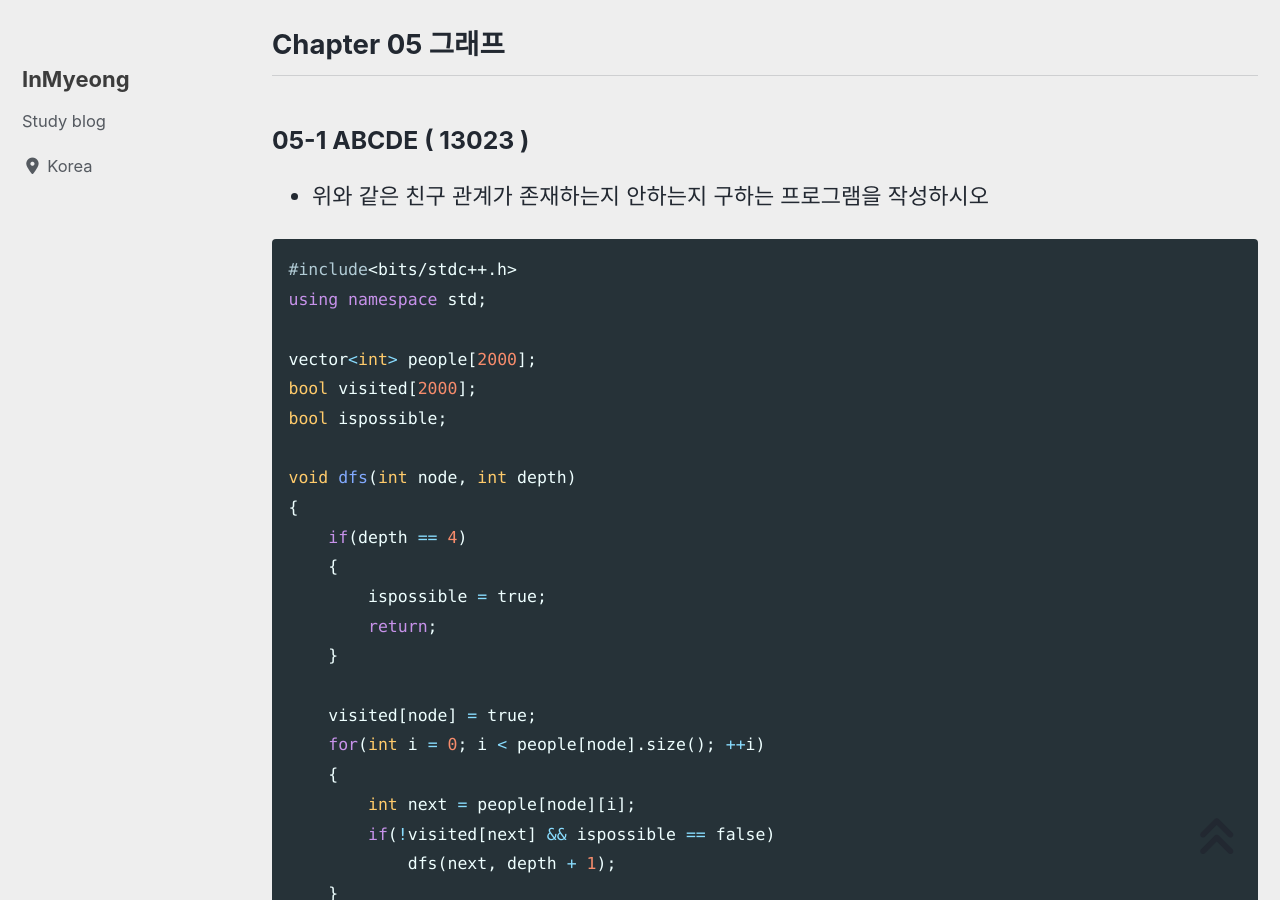
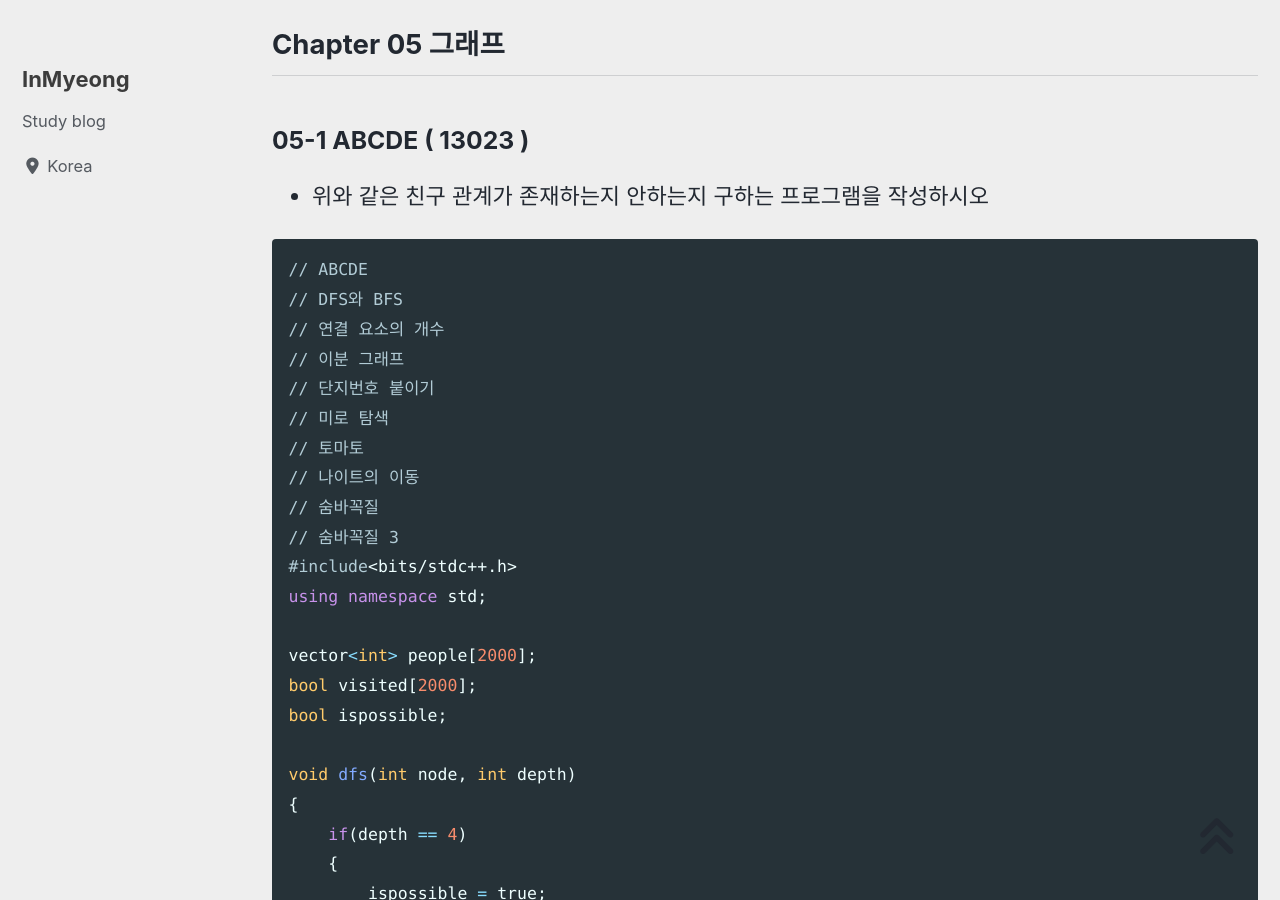
Before and after one commit to devMyeong/devMyeong.github.io, a Jekyll site: the page built from _posts/codingTest/2022-09-25-백준.md, in a window 1280 px wide and 900 px high, scrolled down 46166 px. Built offline with Jekyll 4.4.1, drawn with Linux system fonts in a browser that asks for light colours; cached includes are drawn as plain includes; nearby versions of some CDN libraries; some web fonts are replaced; comment, search, counter and statistics services are not loaded; some of the changed text lies outside the part shown.

Commit message:
Docs : 그래프 풀어야할 문제 추가

````diff
--- a/_posts/codingTest/2022-09-25-백준.md
+++ b/_posts/codingTest/2022-09-25-백준.md
@@ -1412,6 +1412,16 @@ int main()
 - 위와 같은 친구 관계가 존재하는지 안하는지 구하는 프로그램을 작성하시오
 
 ```cpp
+// ABCDE
+// DFS와 BFS
+// 연결 요소의 개수
+// 이분 그래프
+// 단지번호 붙이기
+// 미로 탐색
+// 토마토
+// 나이트의 이동
+// 숨바꼭질
+// 숨바꼭질 3
 #include<bits/stdc++.h>
 using namespace std;
 
````
